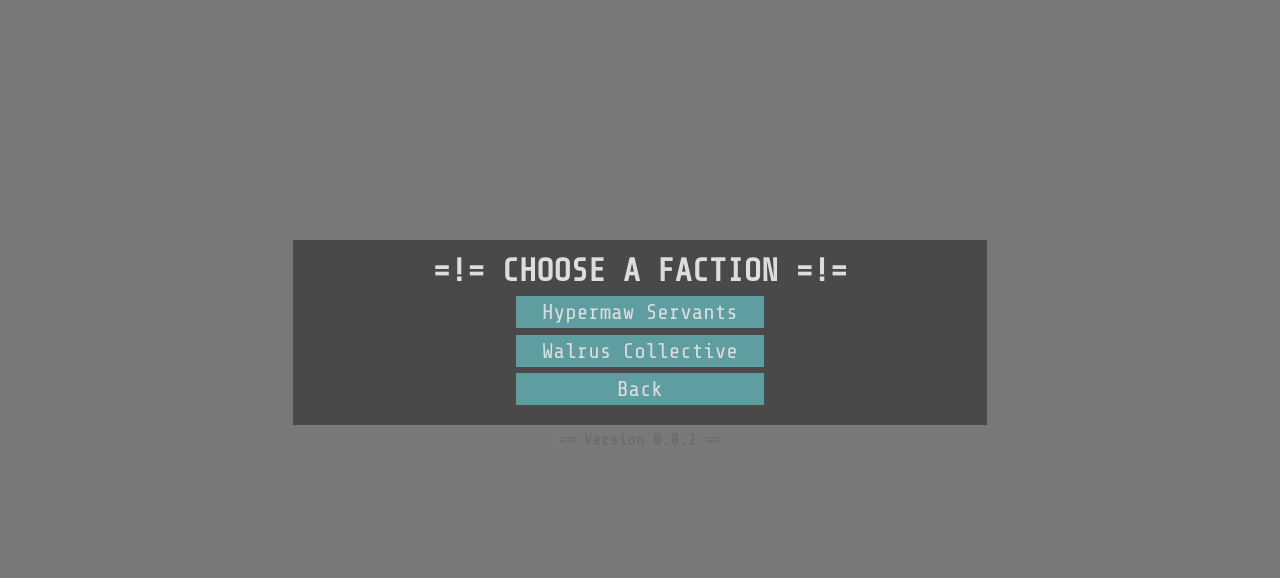
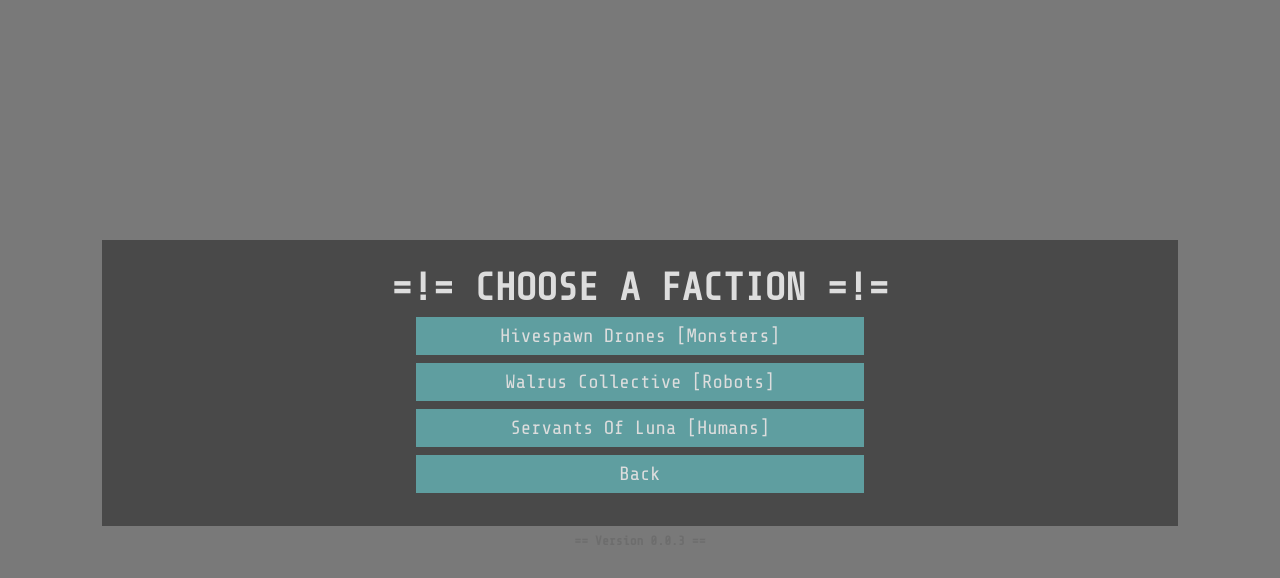
Before and after one commit to idiscipulo/idiscipulo.github.io, a plain HTML site: page index.html in a window 1280 px wide. Both pictures are taken after a click on the element "New List". Drawn offline with Linux system fonts and the light colour scheme.

Commit message:
three factions

```diff
--- a/index.html
+++ b/index.html
@@ -14,17 +14,18 @@
                 </div>
                 <div class="page" id="faction">
                     <h>=!= CHOOSE A FACTION =!=</h>
-                    <div class="button faction" id="faction_hypermaw_servants" onclick="faction_hypermaw_servants_click()">Hypermaw Servants</div>
-                    <div class="button faction" id="faction_walrus_collective" onclick="faction_walrus_collective_click()">Walrus Collective</div>
+                    <div class="button faction" id="faction_hivespawn_drones" onclick="faction_hivespawn_drones_click()">Hivespawn Drones [Monsters]</div>
+                    <div class="button faction" id="faction_walrus_collective" onclick="faction_walrus_collective_click()">Walrus Collective [Robots]</div>
+                    <div class="button faction" id="faction_servants_of_luna" onclick="faction_servants_of_luna_click()">Servants Of Luna [Humans]</div>
                     <div class="button" id="back" onclick="back_click()">Back</div>
                 </div>
                 <div class="page" id="list_main">
                     <h id="list_main_header"></h>
-                    <div class="button list_main_delete" id="list_main_delete" onclick="list_main_delete_click()">Delete</div>
+                    <div class="button list_main_delete" id="list_main_delete" onclick="list_main_delete_click()">Delete List</div>
                     <div class="button" id="back" onclick="back_click()">Back</div>
                 </div>
             </div>
-            <h2>== Version 0.0.2 ==</h2>
+            <h2>== Version 0.0.3 ==</h2>
         </center>
     </body>
 </html>
--- a/script.js
+++ b/script.js
@@ -8,7 +8,7 @@ function top_new_list_click() {
     document.getElementById("faction").style.display = "block";
 }
 
-function faction_hypermaw_servants_click() {
+function faction_hivespawn_drones_click() {
     state = "list_main"
 
     list_main_header = "=!= HYPERMAW SERVANTS =!=";
@@ -23,6 +23,17 @@ function faction_walrus_collective_click() {
     state = "list_main"
 
     list_main_header = "=!= WALRUS COLLECTIVE =!=";
+    document.getElementById("list_main_header").innerText = list_main_header
+
+    document.getElementById("top").style.display = "none";
+    document.getElementById("faction").style.display = "none";
+    document.getElementById("list_main").style.display = "block";
+}
+
+function faction_servants_of_luna_click() {
+    state = "list_main"
+
+    list_main_header = "=!= SERVANTS OF LUNA =!=";
     document.getElementById("list_main_header").innerText = list_main_header
 
     document.getElementById("top").style.display = "none";
--- a/style.css
+++ b/style.css
@@ -6,26 +6,26 @@
 body {
     background-color: #797979;
     font-family: 'sharetechmono regular';
-    font-size: 16pt;
+    font-size: 1.5vw;
     color: #dddddd;
 }
 
 h {
     font-weight: bold;
-    font-size: 24pt;
+    font-size: 3vw;
 }
 
 h2 {
     color: #6d6d6d;
-    font-size: 12pt;
-    margin-top: 4pt;
+    font-size: 1vw;
+    margin-top: 1vh;
 }
 
 .main {
     background-color: #494949;
     margin-top: 30vh;
-    padding: 10pt;
-    width: 500pt;
+    padding: 2vw;
+    width: 80vw;
 }
 
 .page {
@@ -34,21 +34,14 @@ h2 {
 
 .button {
     background-color: #5f9ea0;
-    width: 180pt;
-    margin-top: 5pt;
-    margin-bottom: 5pt;
-    padding: 3pt;
+    width: 35vw;
+    margin-top: 1vh;
+    margin-bottom: 1vh;
+    padding-top: 1vh;
+    padding-bottom: 1vh;
     cursor: pointer;
 }
 
 .button.list_main_delete {
     background-color: #a05f5f;
 }
-
-.list_area {
-    background-color: #525252;
-    margin: 5pt;
-    padding: 5pt;
-    width: 400pt;
-    min-height: 28pt;
-}
```
